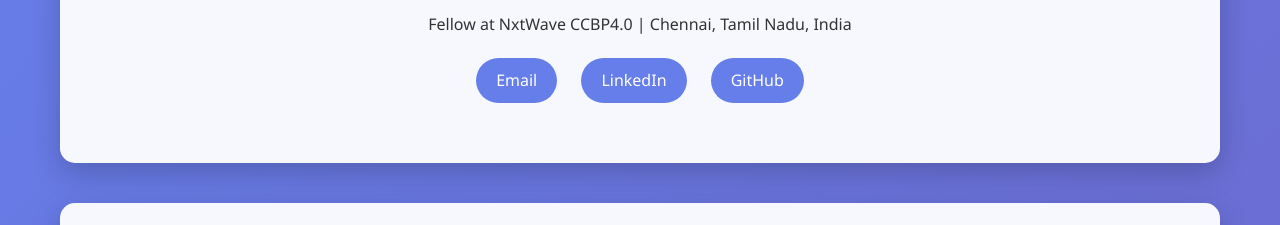
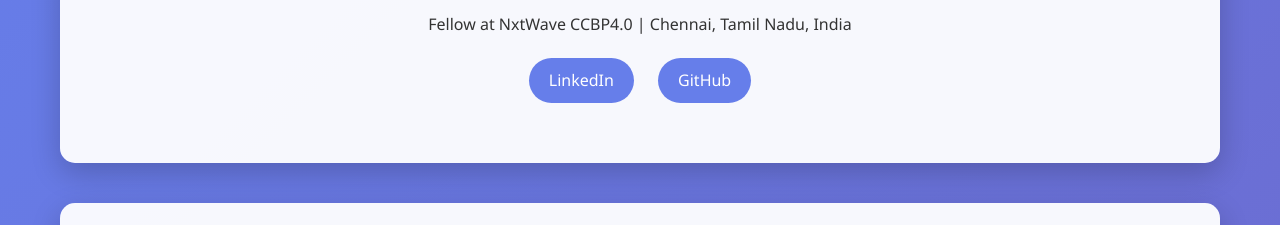
Before and after one commit to jagan2506/portfolio, a plain HTML site: page index.html in a window 1280 px wide. Shown: the part 203-428 px from the top of the page. Drawn offline with Linux system fonts and the light colour scheme.

Commit message:
Remove email link from index.html
Removed email link from contact section.

```diff
--- a/index.html
+++ b/index.html
@@ -219,7 +219,7 @@
       <p class="subtitle">MERN Stack Developer | UI/UX Designer | Automation Enthusiast</p>
       <p>Fellow at NxtWave CCBP4.0 | Chennai, Tamil Nadu, India</p>
       <div class="contact-links">
-        <a href="mailto:jaganraj697@gmail.com">Email</a>
+
         <a href="https://www.linkedin.com/in/jaganraj-parthipan-470a67327/" target="_blank">LinkedIn</a>
         <a href="https://github.com/JAGANRAJ25" target="_blank">GitHub</a>
       </div>
```
